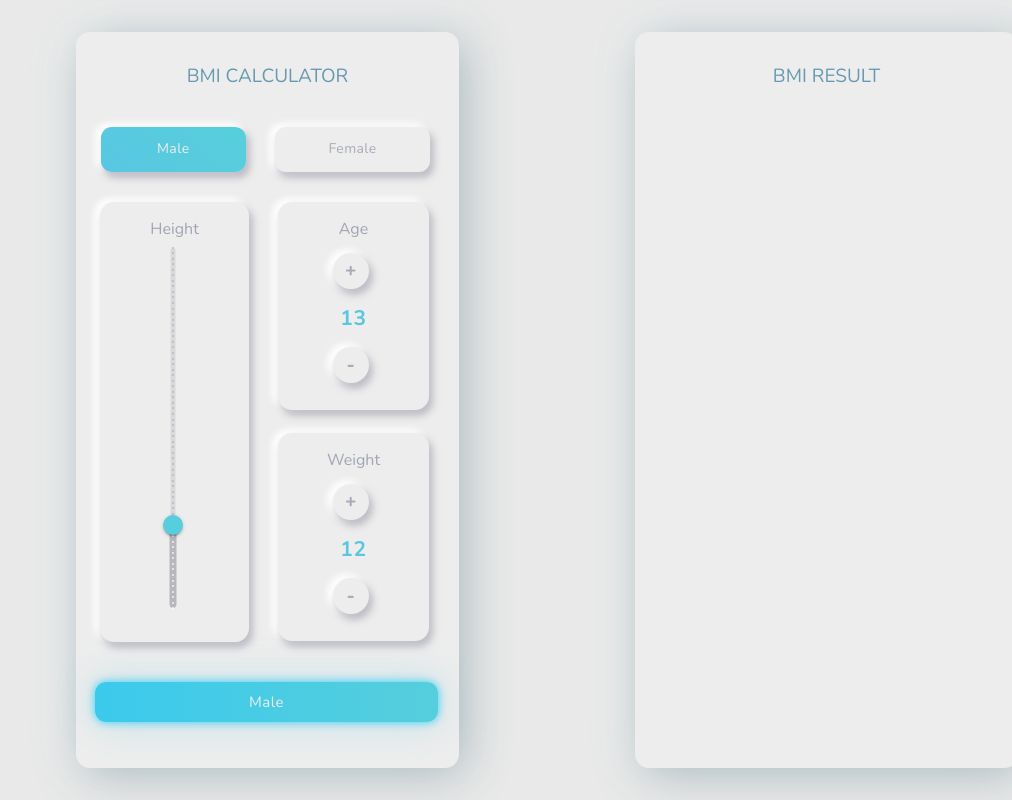
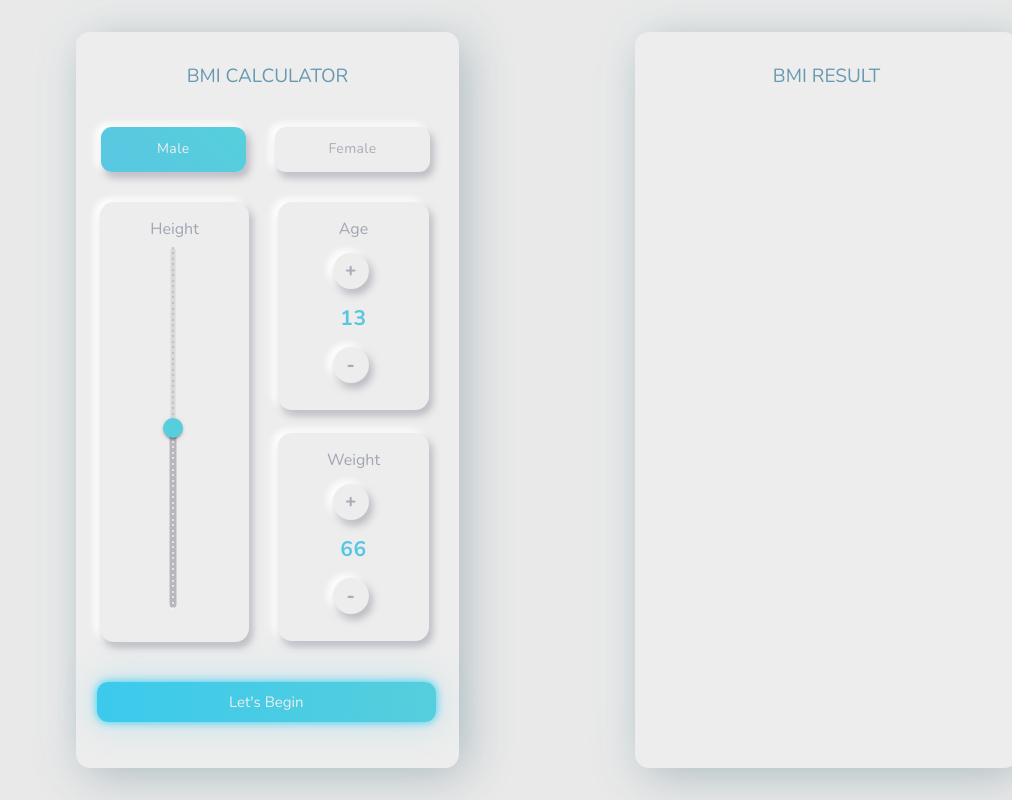
Before and after one commit to erfan-goodarzi/bmi-calculator, a React (Create React App) app: page / in a window 1280 px wide. Shown: the whole page, without its empty margins (268-1280 px from the left). Built offline with nearby package versions, Linux system fonts and the light colour scheme.

Commit message:
Change person info component

```diff
--- a/src/App.js
+++ b/src/App.js
@@ -2,10 +2,9 @@ import { Box } from "@mui/system";
 import BmiBox from "./Component/Bmi-box";
 
 import GlobalStyles from "./container/material ui/Global-style";
-import HeightBox from "./container/material ui/HeightBox";
 import SelectGender from "./container/material ui/SelectGander";
 import CalButton from "./container/material ui/CalButton";
-import { PersonAge, PersonWeight } from "./Component/PersonInfo";
+import PersonInfo from "./Component/PersonInfo";
 
 function App() {
 
@@ -16,9 +15,7 @@ function App() {
         <BmiBox
           title="BMI CALCULATOR"
           gender={<SelectGender />}
-          height={<HeightBox />}
-          age={<PersonAge/>}
-          weight={<PersonWeight/>}
+          personInfo={<PersonInfo/>}
           cal={<CalButton />}
         />
         <BmiBox title="BMI RESULT" />
--- a/src/Component/Bmi-box.jsx
+++ b/src/Component/Bmi-box.jsx
@@ -1,6 +1,6 @@
 import Box from "@mui/material/Box";
 
-export default function BmiBox({ title, gender, age, weight, height, cal }) {
+export default function BmiBox({ title, gender, personInfo, cal }) {
   return (
     <Box
       sx={{
@@ -25,12 +25,8 @@ export default function BmiBox({ title, gender, age, weight, height, cal }) {
         {title}{" "}
       </Box>
       <Box>{gender}</Box>
-      <Box sx={{ display: "flex", mt: '40px' }}>
-        <Box>{height}</Box>
-        <Box sx={{ display: "grid" }}>
-          <Box>{age}</Box>
-          <Box>{weight}</Box>
-        </Box>
+      <Box>
+        {personInfo}
       </Box>
       <Box>{cal}</Box>
     </Box>
--- a/src/Component/PersonInfo.js
+++ b/src/Component/PersonInfo.js
@@ -1,9 +1,35 @@
 import Box from "@mui/material/Box";
-import { useState } from "react";
-import {AgeBox,WeightBox} from "../container/material ui/AgeBox";
+import { useEffect, useState,useRef } from "react";
+import { AgeBox, WeightBox } from "../container/material ui/AgeBox";
+import HeightBox from "../container/material ui/HeightBox";
 
-export const PersonAge = () => {
+const PersonInfo = () => {
   const [age, setAge] = useState(13);
+  const [Weight, setWeight] = useState(66);
+  const [Height, setHeight] = useState(175);
+  const infoRef = useRef(null);
+
+  const GetHeight = (e) => {
+    setHeight(e.target.value);
+  };
+
+  const WeightIncrementHandler = () => {
+    if (Weight < 300) {
+      setWeight(Weight + 1);
+    }
+  };
+
+  const WeightDecrementHandler = () => {
+    if (Weight > 10) {
+      setWeight(Weight - 1);
+    }
+  };
+
+  useEffect(() => {
+    infoRef.current = (
+     <p> {((Weight / Height / Height) * 10000).toFixed(2)}</p>
+  );
+  }, [age, Weight, Height]);
 
   const AgeIncrementHandler = () => {
     if (age < 100) {
@@ -19,34 +45,33 @@ export const PersonAge = () => {
 
   return (
     <Box>
-      <AgeBox age={age} AgeIncrementHandler={AgeIncrementHandler} AgeDecrementHandler={AgeDecrementHandler} />
+      <Box sx={{ display: "flex", mt: "40px" }}>
+        <Box>
+          <HeightBox height={Height} HeightHandler={GetHeight} />
+        </Box>
+        <Box sx={{ display: "grid" }}>
+          <Box>
+            {" "}
+            <AgeBox
+              age={age}
+              AgeIncrementHandler={AgeIncrementHandler}
+              AgeDecrementHandler={AgeDecrementHandler}
+            />
+          </Box>
+          <Box>
+            {" "}
+            <WeightBox
+              Weight={Weight}
+              WeightIncrementHandler={WeightIncrementHandler}
+              WeightDecrementHandler={WeightDecrementHandler}
+            />
+          </Box>
+        </Box>
+      </Box>
+      {infoRef.current}
     </Box>
   );
 };
 
 
-export const PersonWeight = () => {
-
-  const [Weight, setWeight] = useState(12);
-
-
-  const WeightIncrementHandler = () => {
-    if (Weight < 300) {
-      setWeight(Weight + 1);
-    }
-  };
-
-  const WeightDecrementHandler = () => {
-    if (Weight > 10) {
-    setWeight(Weight - 1);
-    }
-  };
-
-
-
-  return (
-    <Box>
-      <WeightBox Weight={Weight} WeightIncrementHandler={WeightIncrementHandler} WeightDecrementHandler={WeightDecrementHandler} />
-    </Box>
-  );
-};
+export default PersonInfo
--- a/src/container/material ui/AgeBox.jsx
+++ b/src/container/material ui/AgeBox.jsx
@@ -1,7 +1,8 @@
 import Box from "@mui/material/Box";
 import Button from "@mui/material/Button";
 
-export const AgeBox = (props) => {
+
+export const AgeBox = props => {
   return (
     <div>
       <Box
@@ -84,7 +85,7 @@ export const AgeBox = (props) => {
   );
 };
 
-export const WeightBox = (props) => {
+export const WeightBox = props => {
   return (
     <div>
       <Box
--- a/src/container/material ui/CalButton.js
+++ b/src/container/material ui/CalButton.js
@@ -7,11 +7,12 @@ export default function CalButton() {
       <Button
         sx={{
           background: "linear-gradient(85deg, #3bcaed, #56cedc)",
-          margin: "56px 19px",
-          padding: "7px 154px",
+          margin: "56px 21px",
+          padding: "7px 132px",
           border: "none",
           transition: "all 0.2s ease-in-out",
           fontSize: "15px",
+          letterSpacing: 'inherit',
           borderRadius: "11px !important",
           color: "#EDEDED",
           boxShadow: "0 0 10px #59c7e20a, 0 0 40px #59c7e24d, 0 0 10px #00cdffc9",
@@ -20,7 +21,7 @@ export default function CalButton() {
           },
         }}
       >
-        Male
+        Let's begin
       </Button>
     </Box>
   );
--- a/src/container/material ui/HeightBox.jsx
+++ b/src/container/material ui/HeightBox.jsx
@@ -4,7 +4,7 @@ import Slider from "@mui/material/Slider";
 
 
 
-export default function HeightBox() {
+export default function HeightBox({height,HeightHandler}) {
   return (
     <Box
       sx={{
@@ -38,12 +38,14 @@ export default function HeightBox() {
         }}
         aria-label="Temperature"
         defaultValue={140}
+        value={height}
         valueLabelDisplay="auto"
         orientation="vertical"
         step={2}
         marks
         min={110}
         max={240}
+        onChange={HeightHandler}
       />
 
     </Box>
--- a/src/container/material ui/SelectGander.js
+++ b/src/container/material ui/SelectGander.js
@@ -1,5 +1,4 @@
 import Box from "@mui/material/Box";
-// import Button from "@mui/material/Button";
 import ToggleButton from "@mui/material/ToggleButton";
 import ToggleButtonGroup from '@mui/material/ToggleButtonGroup';
 import { useState } from "react";
```
